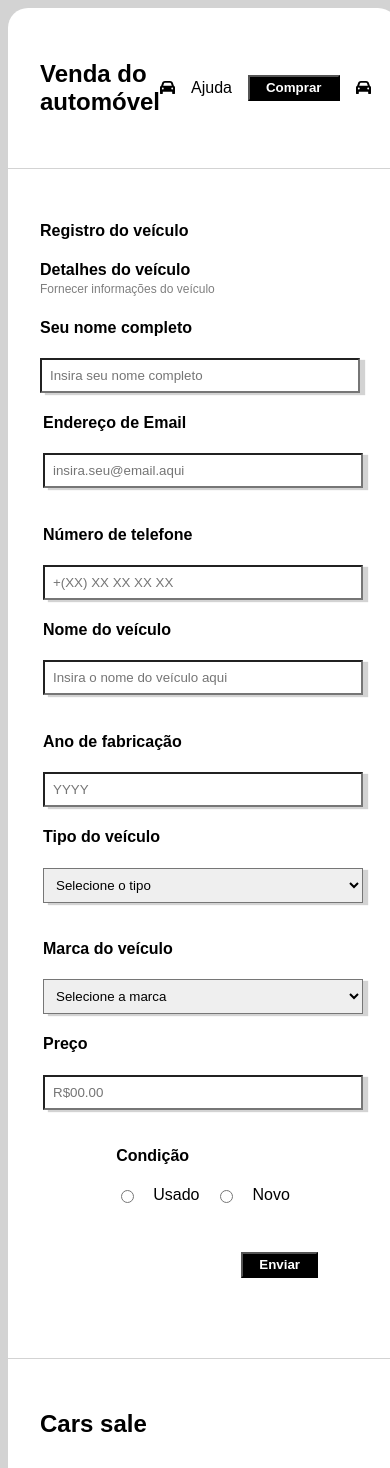
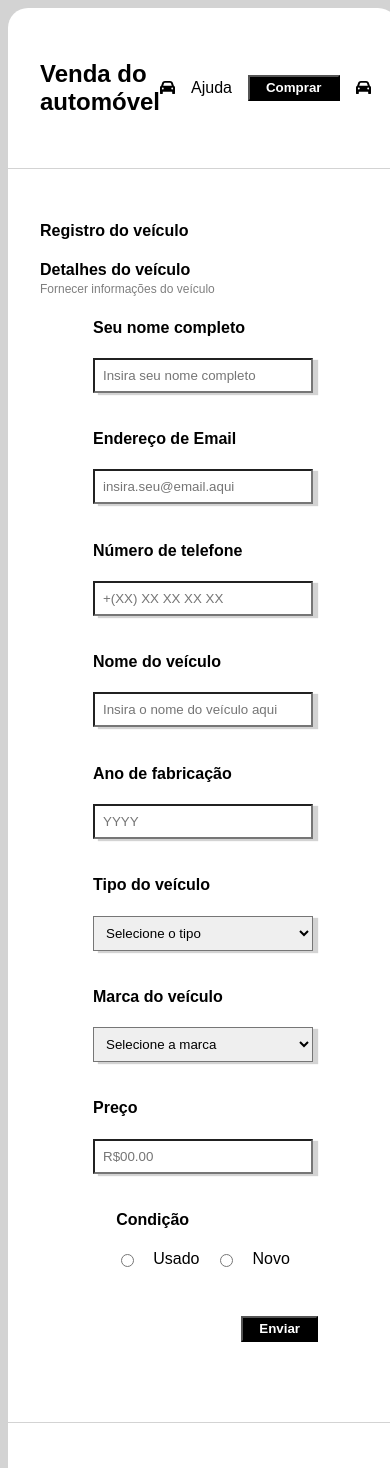
Before and after one commit to Henriquemvds/app-cars-sale, a React (Vite) app: page /sell in a window 390 px wide. Shown: the top 1468 px of the page. Built offline with nearby package versions, Linux system fonts and the light colour scheme.

Commit message:
fix: adding responsiveness to the vehicle sales screen

```diff
--- a/src/assets/components/FormSell.jsx
+++ b/src/assets/components/FormSell.jsx
@@ -9,43 +9,43 @@ function FormsSell() {
                 <h4>Detalhes do veículo</h4>
                 <span>Fornecer informações do veículo</span>
             </div>
-
-            <h4>
-                Seu nome completo
-            </h4>
-            <input placeholder='Insira seu nome completo' className='inputInfo'></input>
-
             <div className='alignInput'>
                 <div>
+                    <h4>
+                        Seu nome completo
+                    </h4>
+                    <input placeholder='Insira seu nome completo' className='inputInfo'></input>
+                </div>
+
+                <div>
+
                     <h4>
                         Endereço de Email
                     </h4>
                     <input placeholder='insira.seu@email.aqui' className='inputInfo'></input>
                 </div>
+
                 <div>
                     <h4>
                         Número de telefone
                     </h4>
                     <input placeholder='+(XX) XX XX XX XX' className='inputInfo'></input>
                 </div>
-            </div>
 
-            <div className='alignInput'>
                 <div>
                     <h4>
                         Nome do veículo
                     </h4>
                     <input placeholder='Insira o nome do veículo aqui' className='inputInfo'></input>
                 </div>
+
                 <div>
                     <h4>
                         Ano de fabricação
                     </h4>
                     <input placeholder='YYYY' className='inputInfo'></input>
                 </div>
-            </div>
 
-            <div className='alignInput'>
                 <div>
                     <h4>
                         Tipo do veículo
@@ -56,8 +56,8 @@ function FormsSell() {
                         </option>
                     </select>
                 </div>
+
                 <div>
-
                     <h4>
                         Marca do veículo
                     </h4>
@@ -67,28 +67,29 @@ function FormsSell() {
                         </option>
                     </select>
                 </div>
-            </div>
 
-            <div className='alignInput'>
                 <div>
                     <h4>
                         Preço
                     </h4>
                     <input placeholder='R$00.00' className='inputInfo'></input>
                 </div>
+
                 <div>
                     <h4>
                         Condição
                     </h4>
-
                     <div className='alignRadio'>
                         <input type='radio' />
                         <span>Usado</span>
                         <input type='radio' />
                         <span>Novo</span>
                     </div>
+
                 </div>
             </div>
+
+
 
             <div className='submit'>
                 <button>
--- a/src/assets/styles/components/FormSell.css
+++ b/src/assets/styles/components/FormSell.css
@@ -11,7 +11,8 @@
     display: flex;
     flex-direction: row;
     align-items: center;
-    gap: 5rem;
+    gap: 3rem;
+    flex-wrap: wrap;
 }
 
 .alignRadio {
@@ -74,7 +75,6 @@
 @media screen and (max-width: 350px) {
     .alignInput {
         max-width: 350px;
-        flex-direction: column;
         gap: 1rem;
     }
 
@@ -88,3 +88,17 @@
         width: 220px;
     }
 }
+
+@media screen and (max-width: 800px) {
+    .alignInput {
+        gap: 1rem;
+    }
+
+    .inputInfo {
+        width: 200px;
+    }
+
+    .dropdownInfo {
+        width: 220px;
+    }
+}
```
